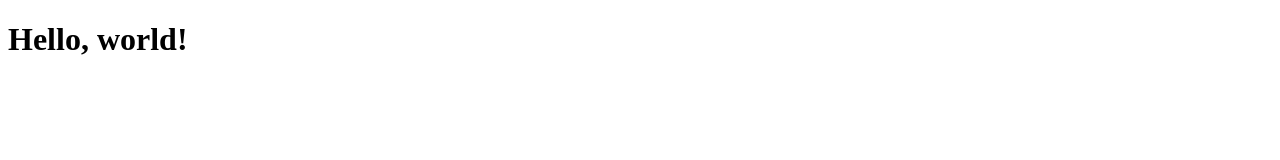
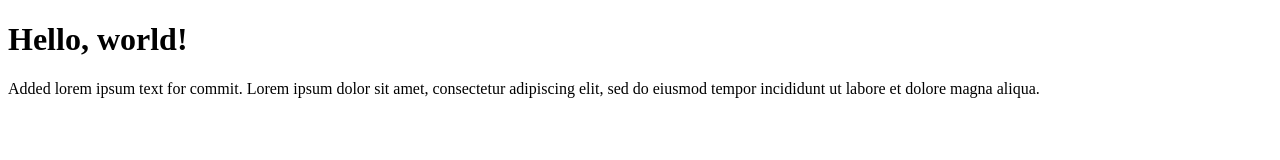
Before and after one commit to JettMaster/lab1, a plain HTML site: page index.html in a window 1280 px wide. Drawn offline with Linux system fonts and the light colour scheme.

Commit message:
Added lorem ipsum txt

```diff
--- a/index.html
+++ b/index.html
@@ -5,5 +5,8 @@
     </head>
 <body>
     <h1>Hello, world!</h1>
+    <p>Added lorem ipsum text for commit.
+        Lorem ipsum dolor sit amet, consectetur adipiscing elit, sed do eiusmod tempor incididunt ut labore et dolore magna aliqua.
+    </p>
 </body>
 </html>
```
